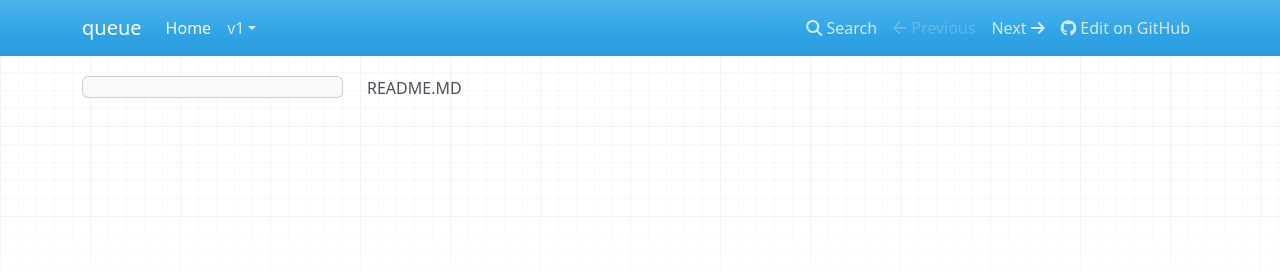
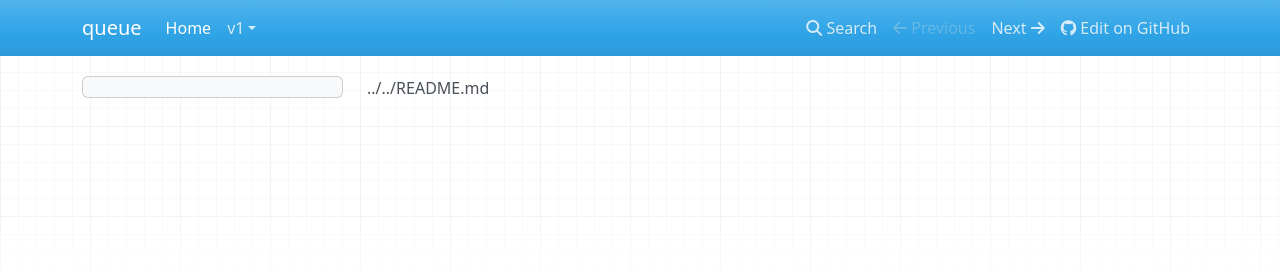
Before and after one commit to dotkernel/queue-documentation, an MkDocs documentation site: the page built from docs/book/index.md, in a window 1280 px wide. Shown: the top 272 px of the page. Built offline with MkDocs 1.6.1, drawn with Linux system fonts in a browser that asks for light colours; nearby versions of some CDN libraries.

```diff
--- a/docs/book/index.md
+++ b/docs/book/index.md
@@ -1 +1 @@
-README.MD
+../../README.md
```
